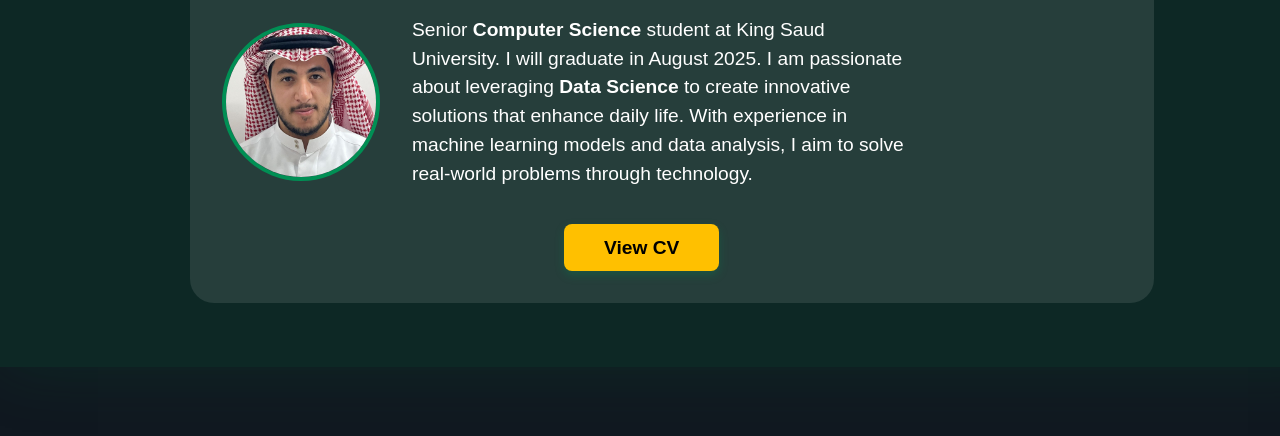
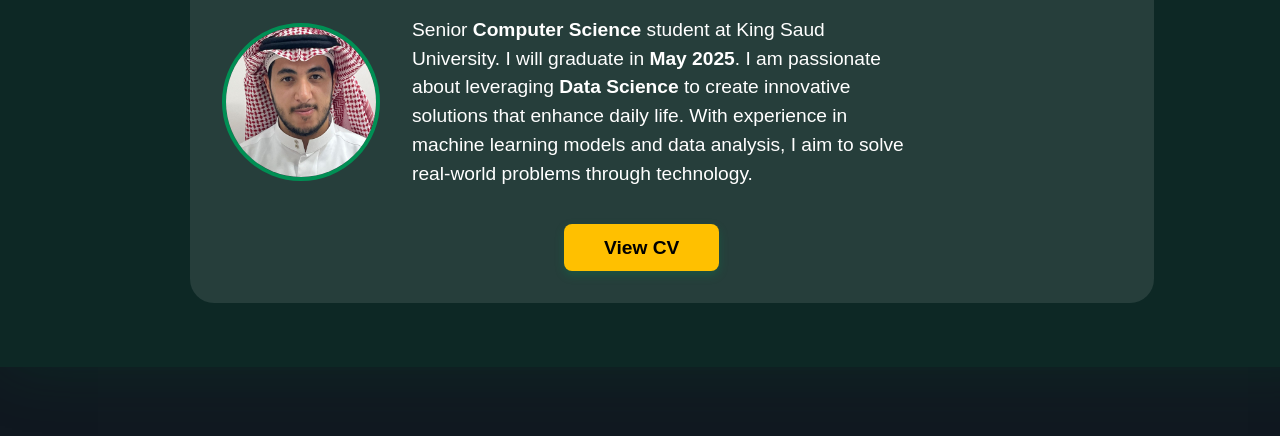
Before and after one commit to WailAlgamdi/WailAlgamdi.github.io, a plain HTML site: page index.html in a window 1280 px wide. Shown: the part 241-677 px from the top of the page. Drawn offline with Linux system fonts and the light colour scheme.

Commit message:
may not aug

```diff
--- a/index.html
+++ b/index.html
@@ -42,7 +42,7 @@
             <div class="about-text">
                 <h2>Wael Algamdi</h2>
                 <p>
-                    Senior <strong>Computer Science</strong> student at King Saud University. I will graduate in August 2025.
+                    Senior <strong>Computer Science</strong> student at King Saud University. I will graduate in <strong>May 2025</strong>.
                     I am passionate about leveraging <strong>Data Science</strong> to create innovative solutions that enhance daily life.
                     With experience in machine learning models and data analysis, I aim to solve real-world problems through technology.
                 </p>
```
Also changed, not shown: image/Weal-algamdi-CV.png, 1 other file.
